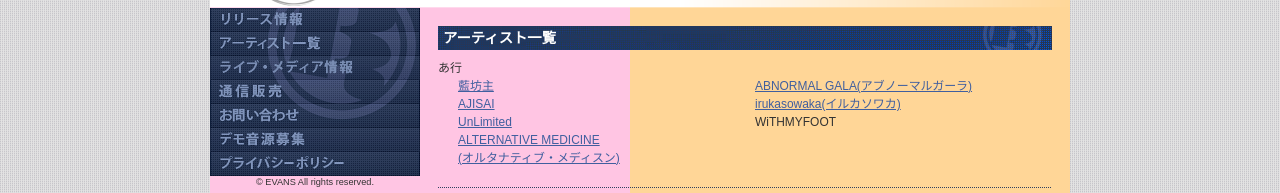
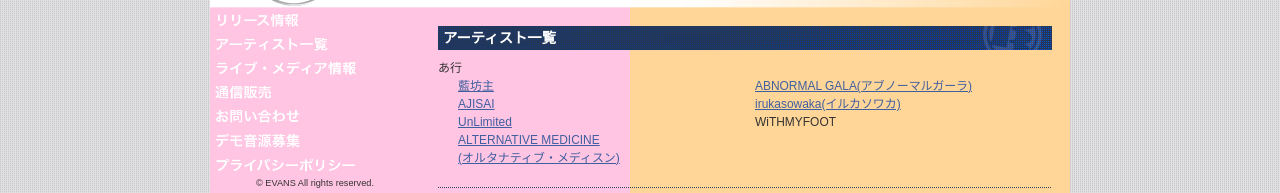
Before and after one commit to ryuimoto/evance-hp, a plain HTML site: page artist/index.html in a window 1280 px wide. Shown: the part 107-300 px from the top of the page. Drawn offline with Linux system fonts and the light colour scheme.

Commit message:
e artist title

```diff
--- a/artist/index.html
+++ b/artist/index.html
@@ -548,14 +548,14 @@
 <!--}コンテンツ-->
 </div>
 </div><div id="left">
-<ul>
-<li><a href="../index.html"><img src="../cmn/releaseinfo_off.gif" width="210" height="24" alt="リリース情報" /></a></li>
-<li><a href="index.html"><img src="../cmn/artistlist_off.gif" width="210" height="24" alt="アーティスト一覧" /></a></li>
-<li><a href="../livemedia/index.html"><img src="../cmn/livemediainfo_off.gif" width="210" height="24" alt="ライブ・メディア情報" /></a></li>
-<li><a href="../store/index.html"><img src="../cmn/order_off.gif" width="210" height="24" alt="通信販売" /></a></li>
-<li><a href="../contact.html"><img src="../cmn/inquiry_off.gif" width="210" height="24" alt="お問い合せ" /></a></li>
-<li><a href="../demo/index.html"><img src="../cmn/demo_off.gif" width="210" height="24" alt="デモ音源募集" /></a></li>
-<li><a href="../pp.html"><img src="../cmn/pp_off.gif" width="210" height="24" alt="プライバシーポリシー" /></a></li>
+<ul class="title_over">
+<li><a href="../index.html"><img src="../cmn/releaseinfo_off_e.gif" width="210" height="24" alt="リリース情報" /></a></li>
+<li><a href="index.html"><img src="../cmn/artistlist_off_e.gif" width="210" height="24" alt="アーティスト一覧" /></a></li>
+<li><a href="../livemedia/index.html"><img src="../cmn/livemediainfo_off_e.gif" width="210" height="24" alt="ライブ・メディア情報" /></a></li>
+<li><a href="../store/index.html"><img src="../cmn/order_off_e.gif" width="210" height="24" alt="通信販売" /></a></li>
+<li><a href="../contact.html"><img src="../cmn/inquiry_off_e.gif" width="210" height="24" alt="お問い合せ" /></a></li>
+<li><a href="../demo/index.html"><img src="../cmn/demo_off_e.gif" width="210" height="24" alt="デモ音源募集" /></a></li>
+<li><a href="../pp.html"><img src="../cmn/pp_off_e.gif" width="210" height="24" alt="プライバシーポリシー" /></a></li>
 
 </ul>
 <p class="copyr">&copy; EVANS All rights reserved.</p>
```
